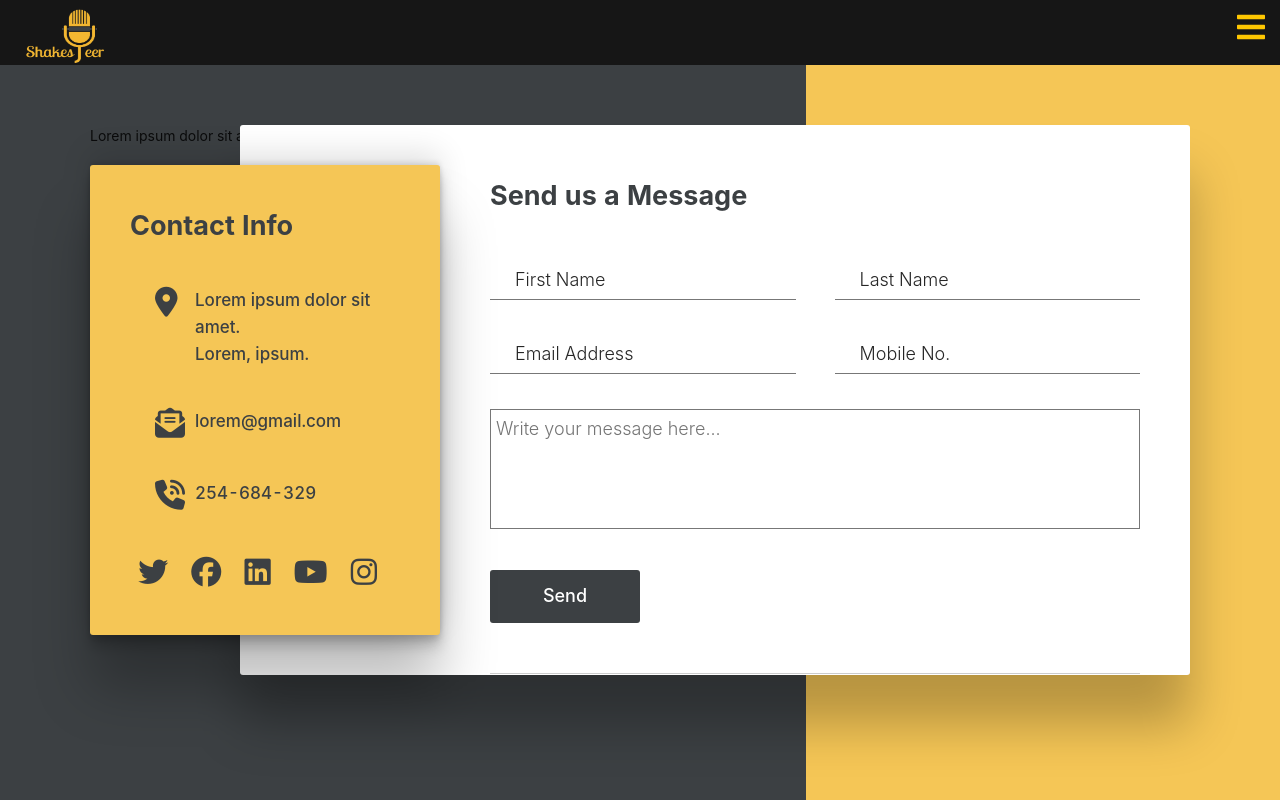
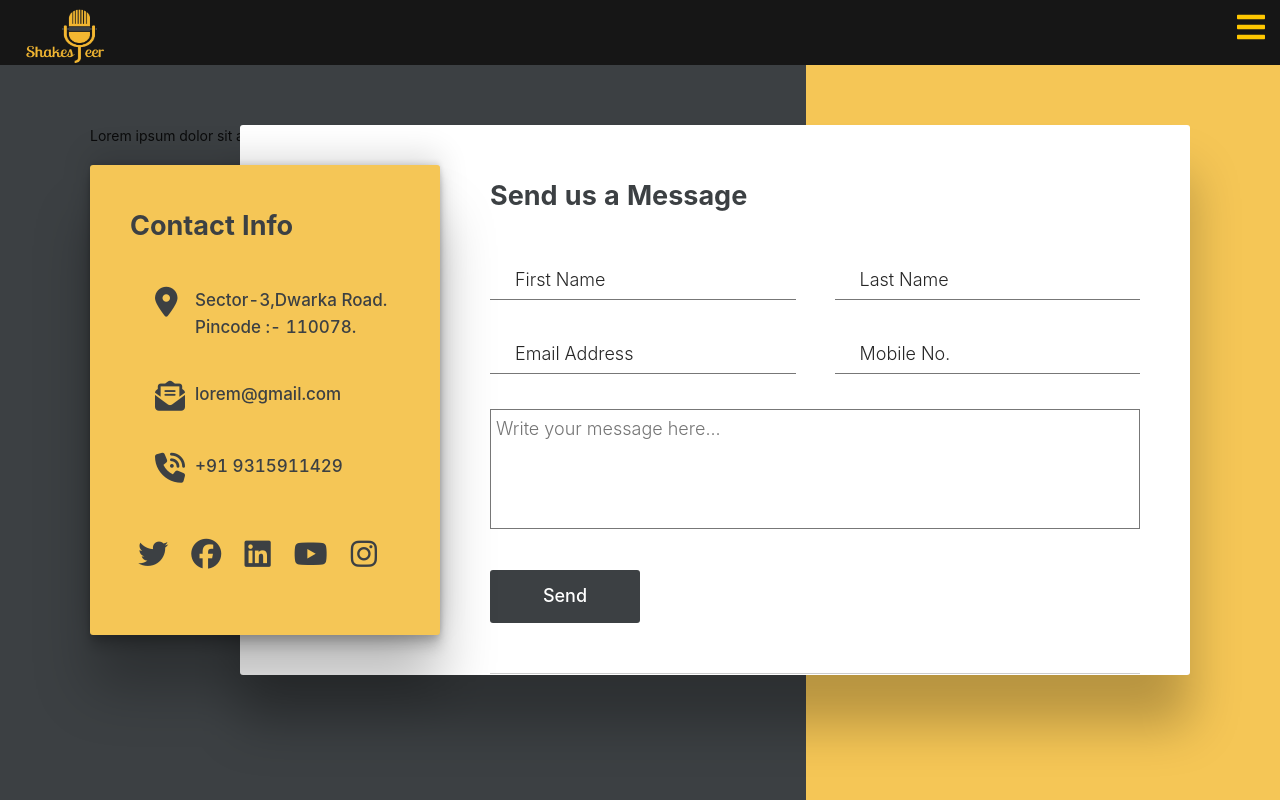
Before and after one commit to unnatmittal/shakesJeer-complied, a React (Create React App) app: page /contact-us in a window 1280 px wide. Shown: the top 800 px of the page. Built offline with nearby package versions, Linux system fonts and the light colour scheme; a web font is replaced by a local one.

Commit message:
Update contact.jsx

```diff
--- a/src/pages/ContactUs/contact.jsx
+++ b/src/pages/ContactUs/contact.jsx
@@ -30,8 +30,8 @@ export default function Contact() {
                                     <div className="fas fa-map-marker-alt"></div>
                                 </span>
                                 <span >
-                                    Lorem ipsum dolor sit amet.<br />
-                                    Lorem, ipsum.
+                                    Sector-3,Dwarka Road.<br />
+                                    Pincode :- 110078.
                                 </span>
                             </li>
                             <li >
@@ -47,7 +47,7 @@ export default function Contact() {
                                     <div className="fas fa-phone-volume"></div>
                                 </span>
                                 <span >
-                                    254-684-329
+                                   +91 9315911429
                                 </span>
                             </li>
                         </ul>
```
